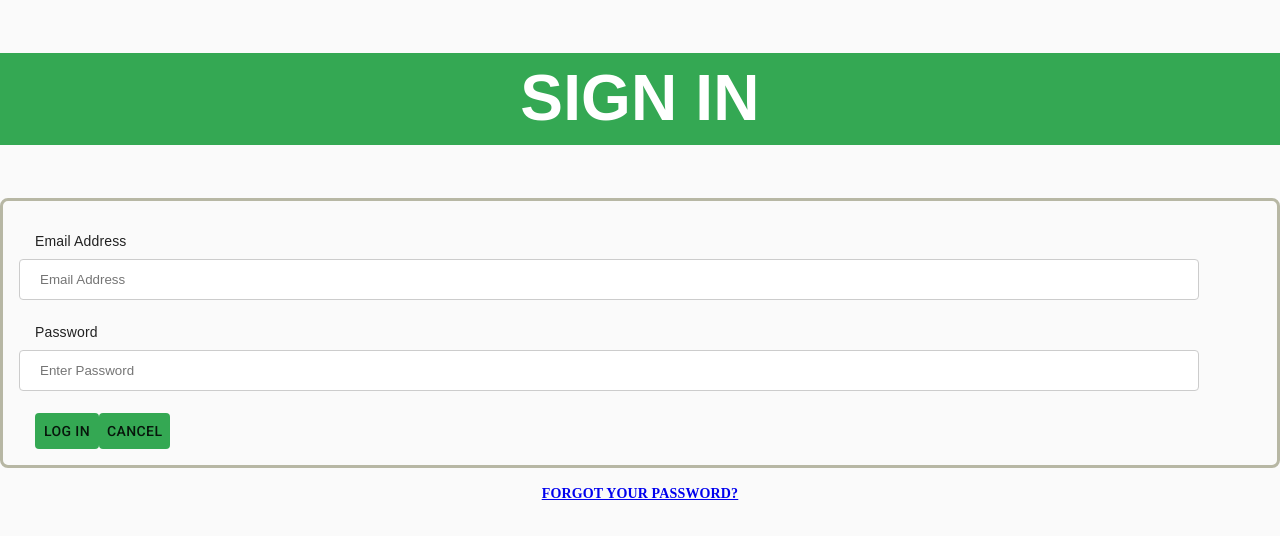
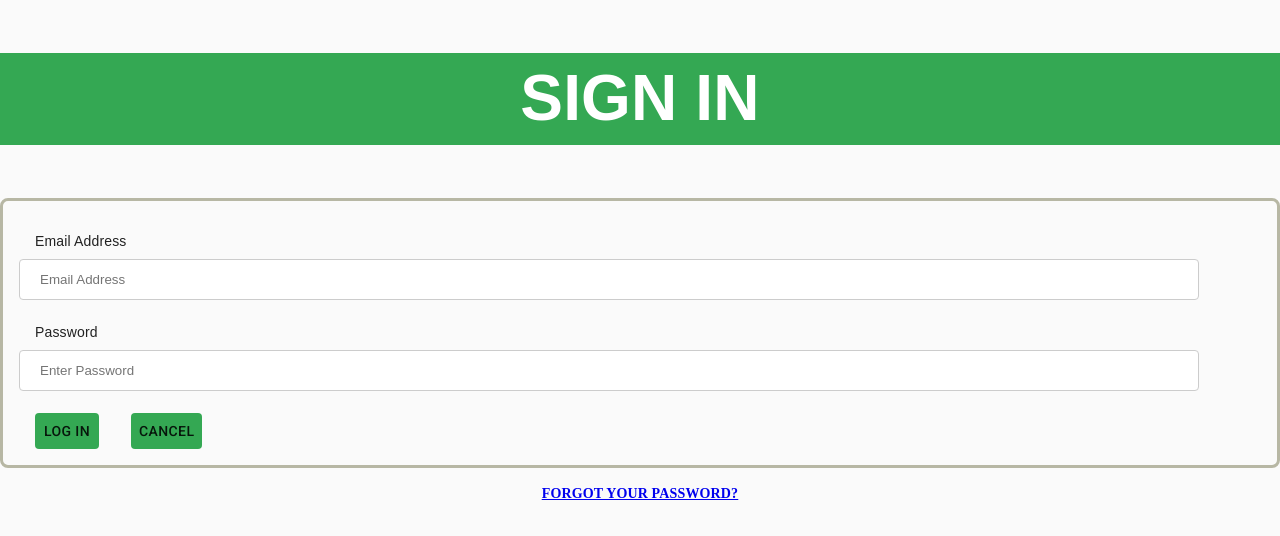
Before and after one commit to TeamEazyMeals/eazy-meals, a React (Create React App) app: page /homepage/login in a window 1280 px wide. Shown: the top 536 px of the page. Built offline with nearby package versions, Linux system fonts and the light colour scheme; what gotrue-js would draw is missing.

Commit message:
Label added

```diff
--- a/src/components/LogInSetUp/LogIn.jsx
+++ b/src/components/LogInSetUp/LogIn.jsx
@@ -102,7 +102,10 @@ const LogIn = () => {
 
 
           <Label>
-          <Button type="submit" style={{ background: "#34A853" , "&:hover":"#f0f0f0", margin: "0em", position: "relative", justifyContent: "space-around"}}>Log In </Button>
+          <Button type="submit" style={{ background: "#34A853" , "&:hover":"#f0f0f0", margin: "0em", position: "relative", justifyContent: "space-around"}}>Log In
+          </Button>
+          </Label>
+          <Label>
           <Button type="submit" style={{ background: "#34A853", "&:hover":"#f0f0f0" }}>Cancel </Button>
           </Label>
 
```
